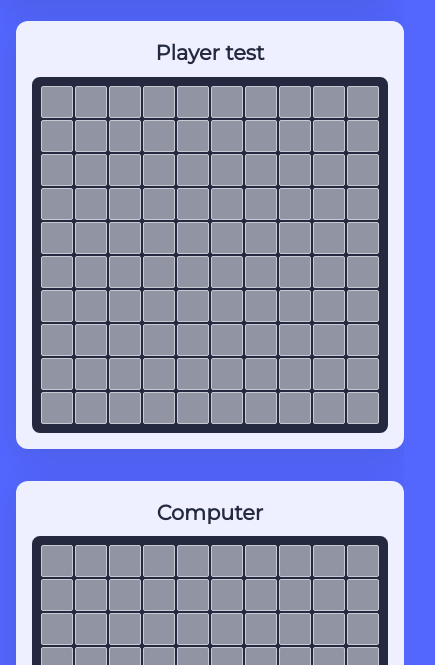
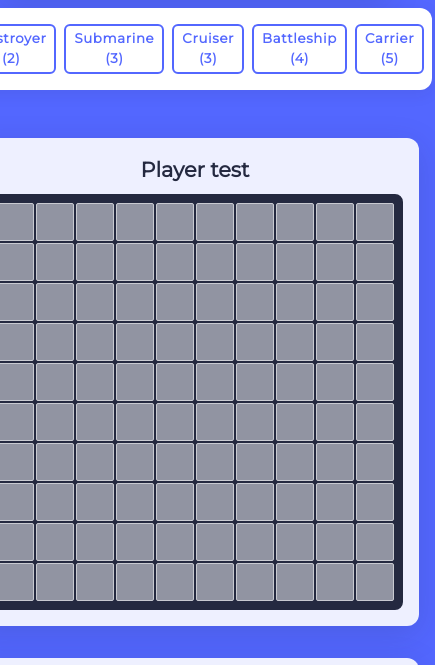
Before and after one commit to SylvainPS78/odin-battleship, a website built with webpack: page src/template.html in a window 390 px wide. Shown: the part 148-813 px from the top of the page, 435 px wide, since content can reach past the window. Built offline with nearby package versions, Linux system fonts and the light colour scheme; files whose address does not match are found by name.

Commit message:
FEAT Add buttons for ship placement

```diff
--- a/src/index.js
+++ b/src/index.js
@@ -2,23 +2,28 @@ import "./styles.css";
 import Ship from "./js/ship.js";
 import Gameboard from "./js/gameBoard.js";
 import player from "./js/player.js";
-import { displayGameBoards, updateBoardDisplay } from "./js/DOMmethods.js";
+import {
+  displayGameBoards,
+  updateBoardDisplay,
+  createShipButtons,
+} from "./js/DOMmethods.js";
 
 let player1 = new player("Player test", "real", "player1");
 let player2 = new player("Computer", "computer", "player2");
 
 displayGameBoards(player1, player2);
+createShipButtons();
 
-player1.gameboard.placeShip(0, 0, 2, "X", "Destroyer");
-player1.gameboard.placeShip(5, 3, 3, "Y", "Submarine");
-player1.gameboard.placeShip(8, 3, 3, "X", "Cruiser");
-player1.gameboard.placeShip(7, 1, 4, "X", "Battleship");
-player1.gameboard.placeShip(8, 9, 5, "Y", "Carrier");
-updateBoardDisplay(player1, "player1");
+//player1.gameboard.placeShip(0, 0, 2, "X", "Destroyer");
+//player1.gameboard.placeShip(5, 3, 3, "Y", "Submarine");
+//player1.gameboard.placeShip(8, 3, 3, "X", "Cruiser");
+//player1.gameboard.placeShip(7, 1, 4, "X", "Battleship");
+//player1.gameboard.placeShip(8, 9, 5, "Y", "Carrier");
+//updateBoardDisplay(player1, "player1");
 
-player2.gameboard.placeShip(1, 5, 2, "X", "Destroyer");
-player2.gameboard.placeShip(3, 1, 3, "Y", "Submarine");
-player2.gameboard.placeShip(4, 2, 3, "Y", "Cruiser");
-player2.gameboard.placeShip(7, 2, 4, "X", "Battleship");
-player2.gameboard.placeShip(5, 4, 5, "X", "Carrier");
-updateBoardDisplay(player2, "player2");
+//player2.gameboard.placeShip(1, 5, 2, "X", "Destroyer");
+//player2.gameboard.placeShip(3, 1, 3, "Y", "Submarine");
+//player2.gameboard.placeShip(4, 2, 3, "Y", "Cruiser");
+//player2.gameboard.placeShip(7, 2, 4, "X", "Battleship");
+//player2.gameboard.placeShip(5, 4, 5, "X", "Carrier");
+//updateBoardDisplay(player2, "player2");
--- a/src/js/DOMmethods.js
+++ b/src/js/DOMmethods.js
@@ -174,7 +174,36 @@ function simulateComputerClick() {
     const randomIndex =
       availableSquares[Math.floor(Math.random() * availableSquares.length)];
     board.children[randomIndex].click();
-  }, 500);
+  }, 750);
 }
 
-export { displayGameBoards, updateBoardDisplay };
+function createShipButtons() {
+  const ships = [
+    { name: "Destroyer", length: 2 },
+    { name: "Submarine", length: 3 },
+    { name: "Cruiser", length: 3 },
+    { name: "Battleship", length: 4 },
+    { name: "Carrier", length: 5 },
+  ];
+
+  const buttonContainer = document.createElement("div");
+  buttonContainer.className = "ship-button-container";
+
+  ships.forEach((ship) => {
+    const btn = document.createElement("button");
+    btn.className = "ship-select-btn";
+    btn.textContent = `${ship.name} (${ship.length})`;
+    btn.dataset.shipName = ship.name;
+    btn.dataset.shipLength = ship.length;
+    buttonContainer.appendChild(btn);
+  });
+
+  const main = document.querySelector("main");
+  if (main) {
+    main.insertBefore(buttonContainer, main.firstChild);
+  }
+}
+
+// Appeler la fonction après l'affichage des boards
+
+export { displayGameBoards, updateBoardDisplay, createShipButtons };
--- a/src/styles.scss
+++ b/src/styles.scss
@@ -231,16 +231,68 @@ footer {
   }
 }
 
-// ==============================================
-// Responsive Design
-// ==============================================
+main {
+  display: flex;
+  flex-direction: row;
+  align-items: flex-start;
+  justify-content: center;
+  gap: 2rem;
+  min-height: 100vh;
+}
+
+.ship-button-container {
+  display: flex;
+  flex-direction: column;
+  gap: 1rem;
+  margin-top: 2.5rem;
+  background: $white;
+  border-radius: 12px;
+  box-shadow: 0 4px 16px rgba($dark-grey, 0.08);
+  padding: 1.5rem 1rem;
+  align-items: stretch;
+  align-self: center;
+  min-width: 140px;
+}
+
+.ship-select-btn {
+  background: transparent;
+  color: $primary-blue;
+  border: 2px solid $primary-blue;
+  border-radius: 6px;
+  padding: 0.3rem 0.7rem;
+  font-size: $font-size-small;
+  font-family: $font-body;
+  font-weight: 600;
+  letter-spacing: 0.05em;
+  cursor: pointer;
+  transition:
+    color 0.2s,
+    transform 0.2s;
+
+  &:hover {
+    background: $primary-blue;
+    color: $white;
+    transform: scale(1.07);
+  }
+}
+
 @media (max-width: 768px) {
-  .board-square {
-    width: 32px;
-    height: 32px;
+  .ship-button-container {
+    flex-direction: row;
+    gap: 0.5rem;
+    margin: 0 0 1rem 0;
+    justify-content: center;
+    min-width: unset;
+    padding: 1rem 0.5rem;
+  }
+  .ship-select-btn {
+    font-size: $font-size-small;
+    padding: 0.2rem 0.5rem;
   }
 
-  .player-title {
-    font-size: 1.3rem;
+  main {
+    flex-direction: column;
+    align-items: center;
+    gap: 1rem;
   }
 }
```
Also changed, not shown: src/styles.css, 1 other file.
